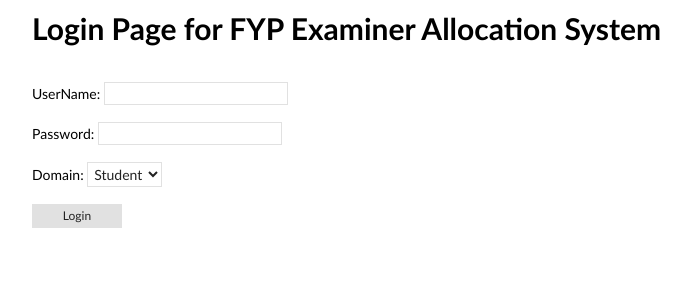
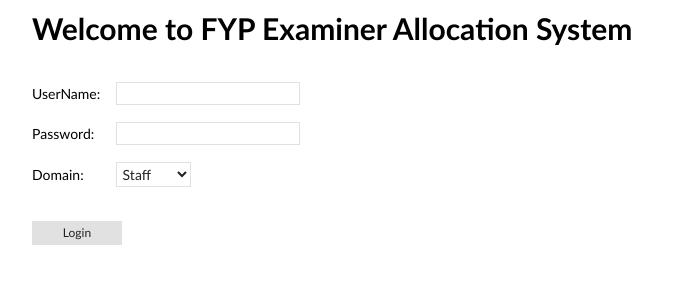
Before and after one commit to Gary-Gs/FEAS, a PHP site: page /login.php in a window 1280 px wide. Shown: the part 60-360 px from the top of the page, without its empty margins (378-1069 px from the left). Run offline with PHP 8.4, Linux system fonts and the light colour scheme; some libraries are stand-ins or nearby versions.

Commit message:
login page alignment, set default domain to staff, changed display text

```diff
--- a/login.php
+++ b/login.php
@@ -98,25 +98,25 @@
 			if (isset ($loginError)) {
 				    echo "<p class='warn'>[Login] ". $loginError ."</p>";
 			}?>
-			<h1>Login Page for FYP Examiner Allocation System</h1>
+			<h1>Welcome to FYP Examiner Allocation System</h1>
 			<br/>
 			<br/>
 
 	 <form class="form-horizontal" role="form" method="POST" action="login.php">
-	   <label for="userName" class="control-label">UserName:</label>
+	   <label for="userName" class="control-label" style="width:80px;display:inline-block">UserName:</label>
 	 <input id="userName" type="text" class="form-control" name="username" value="" required>
 	 <br/><br/>
-	 <label for="password" class="control-label">Password:</label>
+	 <label for="password" class="control-label" style="width:80px;display:inline-block">Password:</label>
 	 <input id="passWord" type="password" name="pwd"  class="form-control" required autocomplete="off" >
 	 <br/><br/>
-	 <label for="domain" class="control-label">Domain:</label>
+	 <label for="domain" class="control-label" style="width:80px;display:inline-block">Domain:</label>
 	  <select name="domain">
 		<option value="Student">Student</option>
-		<option value="Staff">Staff</option>
+		<option selected="selected" value="Staff">Staff</option>
 
 	  </select>
 
-		<br/><br/>
+		<br/><br/><br>
 	  <button type="submit" class="bt">Login</button>
 	  <br/><br/>
 
```
